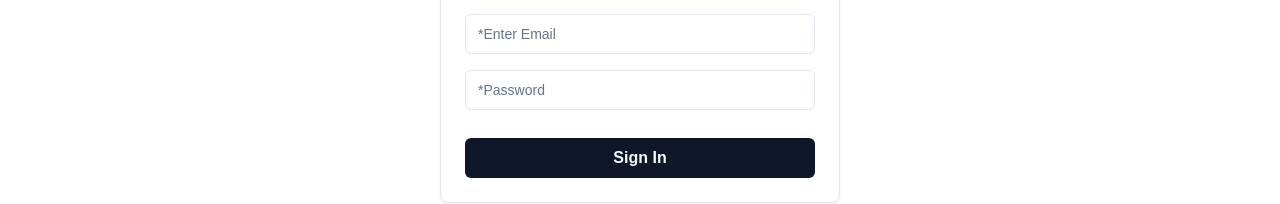
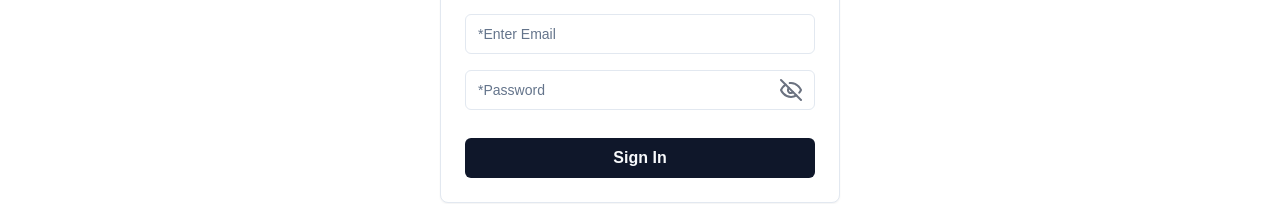
Before and after one commit to zenmh/peace_client, a Next.js app: page /auth in a window 1280 px wide. Shown: the part 423-627 px from the top of the page. Built offline with nearby package versions, Linux system fonts and the light colour scheme; no server answers.

Commit message:
Handle show and hide password in signin

```diff
--- a/components/auth/SignIn.tsx
+++ b/components/auth/SignIn.tsx
@@ -9,6 +9,7 @@ import {
   CardHeader,
   CardTitle,
 } from "../ui/card";
+import { Eye, EyeOffIcon } from "lucide-react";
 
 type SignInData = {
   email: string;
@@ -23,6 +24,12 @@ const SignIn = () => {
     formState: { errors },
   } = useForm<SignInData>();
   const [isLoading, setLoading] = useState<boolean>(false);
+  const [passType, setPassType] = useState<"password" | "text">("password");
+
+  const handleShowPassword = () => {
+    if (passType === "password") setPassType("text");
+    else setPassType("password");
+  };
 
   const onSubmit = handleSubmit((data) => {
     try {
@@ -54,14 +61,23 @@ const SignIn = () => {
             errorMessage="Please enter your email"
             errors={errors}
           />
+          <div className="relative">
             <Inp
               name="password"
               placeholder="*Password"
-            type="password"
+              type={passType}
               register={register}
               errorMessage="Please set a strong password"
               errors={errors}
             />
+            <button
+              type="button"
+              onClick={handleShowPassword}
+              className="absolute top-0 right-0 transform z-10 cursor-default text-gray-500 hover:text-gray-600 py-2 px-3 text-lg"
+            >
+              {passType === "password" ? <EyeOffIcon /> : <Eye />}
+            </button>
+          </div>
         </CardContent>
         <CardFooter>
           <Btn
```
Lines whose indentation alone changed are shown as unchanged.
